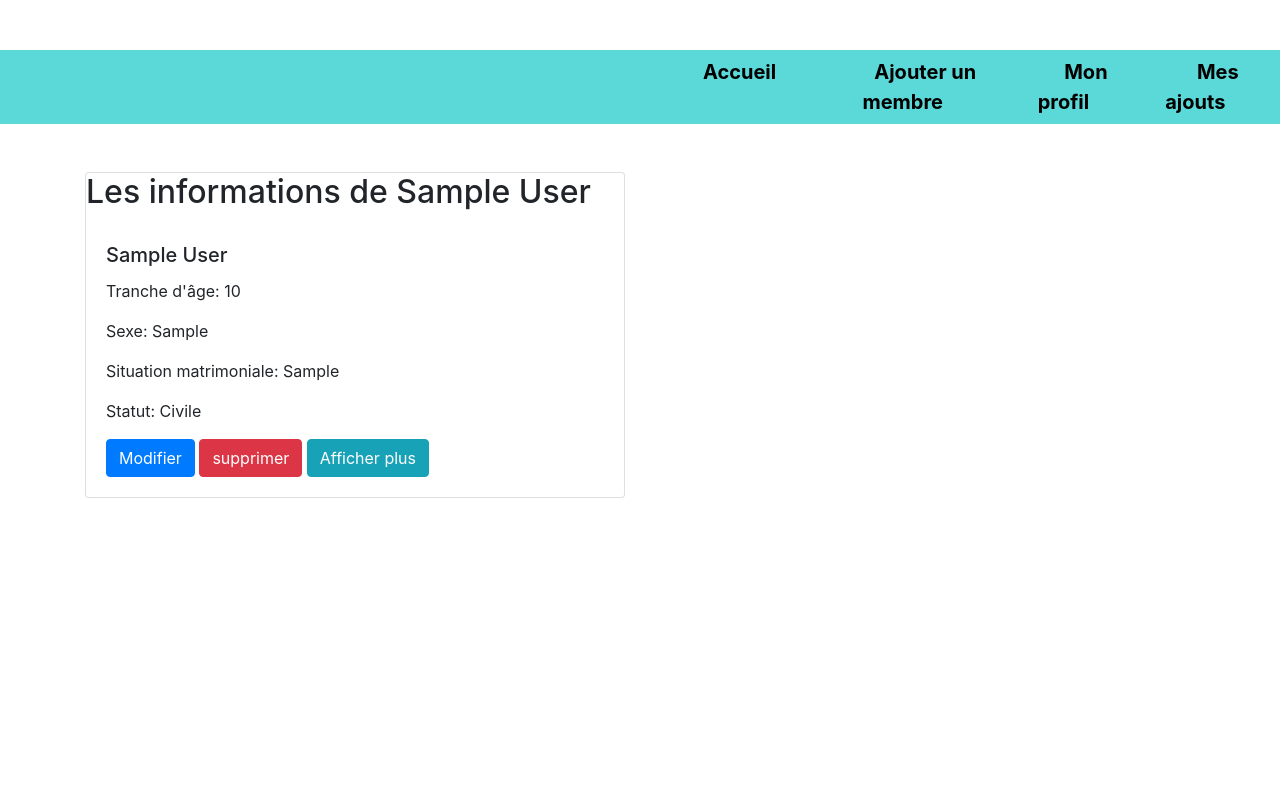
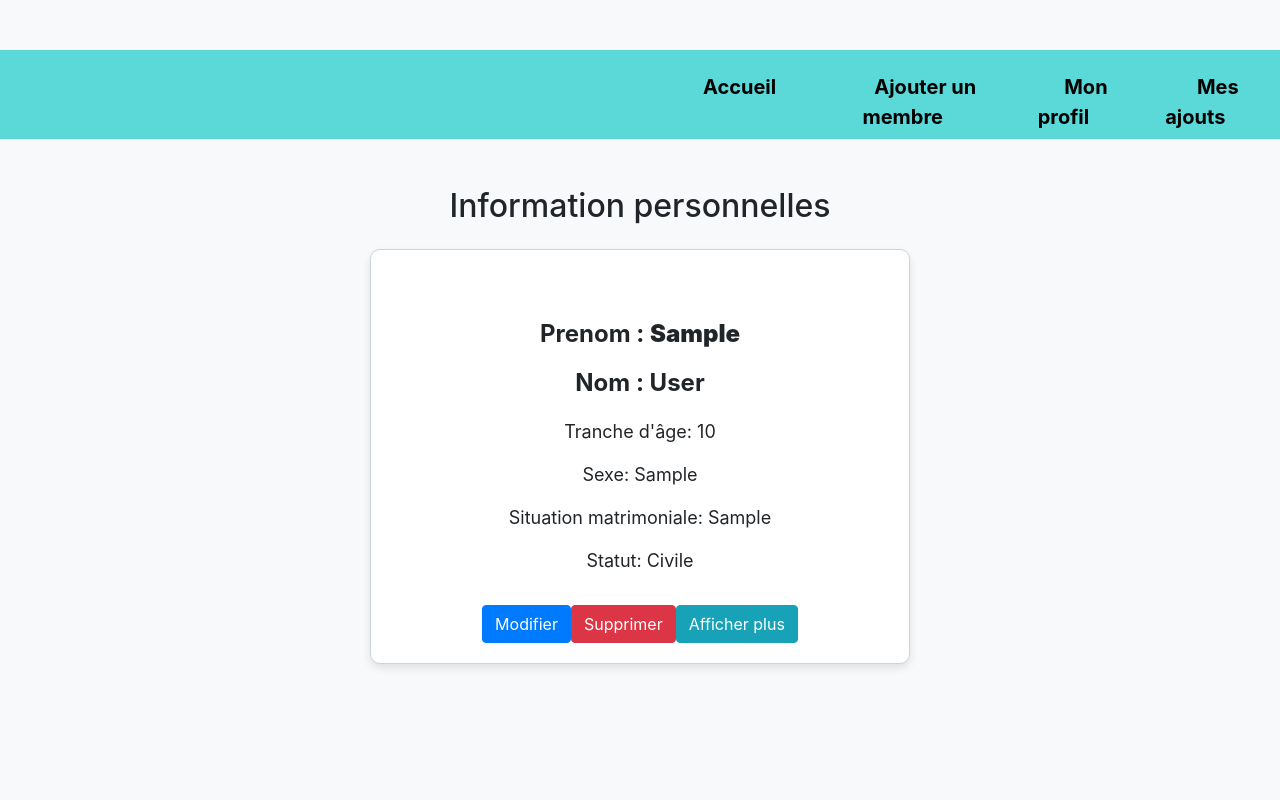
Before and after one commit to yandetoure/Marie_patte_doie, a PHP site: page /detail.php?id=1 in a window 1280 px wide. Run offline with PHP 8.4, Linux system fonts and the light colour scheme; tables that the repository leaves empty or names only in its code hold one stand-in row (values such as "Sample post"); some libraries are stand-ins or nearby versions.

Commit message:
Ajout de bootsrap et css pour embellir l'affichage sur la page index et la page de détails des informations

```diff
--- a/add.php
+++ b/add.php
@@ -1,3 +1,4 @@
+
 <?php
 
 //Inclusion de la page de configuration et de la page member et du header
--- a/detail.php
+++ b/detail.php
@@ -15,27 +15,55 @@ if(isset($_GET['id'])){
     <title>Liste des membres</title>
     <link rel="stylesheet" href="https://stackpath.bootstrapcdn.com/bootstrap/4.5.2/css/bootstrap.min.css">
     <style>
+        body {
+            background-color: #f8f9fa;
+        }
 
+        .membre-card {
+            border: 1px solid #ced4da;
+            border-radius: 10px;
+            margin-bottom: 20px;
+            background-color: #fff;
+            box-shadow: 0 4px 8px rgba(0, 0, 0, 0.1);
+        }
+
+        .membre-card:hover {
+            box-shadow: 0 4px 8px rgba(0, 0, 0, 0.1);
+            transform: translateY(-5px);
+        }
+
+        .card-title {
+            font-size: 1.5rem;
+            font-weight: bold;
+            margin-bottom: 20px;
+        }
+
+        .card-body {
+            margin-top: 50px;
+            text-align: center;
+            font-size: 18px;
+        }
+
+        .btn {
+            margin-top: 15px;
+        }
     </style>
 </head>
 <body>
 
 <div class="container mt-5">
-    <?php ?>
-    <div class="row">
-        <style>
-             card-body{
-                background-color:red;
-            }
-        </style>
+    <h2 class="text-center mb-4">Information personnelles</h2>
+    <div class="row justify-content-center">
         <?php
         // Inclure le fichier de configuration avec les paramètres de connexion à la base de données
+        include 'config.php';
+        require_once 'header.php';
 
         try {
             // Requête pour sélectionner tous les membres de la base de données
             $sql = "SELECT * FROM Member WHERE id = :id";
             $stmt = $connexion->prepare($sql);
-            $stmt->bindParam('id',$id,PDO::PARAM_INT);
+            $stmt->bindParam(':id', $id, PDO::PARAM_INT);
             $stmt->execute();
 
             // Vérifier si des membres sont retournés
@@ -44,16 +72,16 @@ if(isset($_GET['id'])){
                 while($row = $stmt->fetch(PDO::FETCH_ASSOC)) {
                     echo '<div class="col-md-6">';
                     echo '<div class="card membre-card">';
-                    echo '<h2 class="card-title"> Les informations de ' . $row['first_name'] . ' ' . $row['last_name'] . '</h2>';
-                    echo '<div class="card-body texte-center">';
-                    echo '<h5 class="card-title">' . $row['first_name'] . ' ' . $row['last_name'] . '</h5>';
-                    echo '<p class="card-text">Tranche d\'âge: ' . $row['tranche_age'] . '</p>';
+                    echo '<div class="card-body">';
+                    echo '<h5 class="card-title"  > Prenom : <strong> ' . $row['first_name'] . ' </strong> </h5>';
+                    echo '<h5 class="card-title"  > Nom : '  . $row['last_name'] . '</h5>';
+                    echo '<p class="card-text"Tranche d\'âge : >Tranche d\'âge: ' . $row['tranche_age'] . '</p>';
                     echo '<p class="card-text">Sexe: ' . $row['sexe'] . '</p>';
-                    echo '<p class="card-text">Situation matrimoniale: ' . $row['situation_matrimoniale'] . '</p>';
-                    echo '<p class="card-text">Statut: ' . $row['statut'] . '</p>';
-                    echo ' <a href="update.php?id=' . $row['id'] . '" class="btn btn-primary">Modifier</a>';
-                    echo ' <a href="delete.php?id=' . $row['id'] . '" class="btn btn-danger">supprimer</a>';
-                    echo ' <a href="delete.php?id=' . $row['id'] . '" class="btn btn-info">Afficher plus</a>';
+                    echo '<p class="card-text"Situation matrimoniale : >Situation matrimoniale: ' . $row['situation_matrimoniale'] . '</p>';
+                    echo '<p class="card-text"Stutu :>Statut: ' . $row['statut'] . '</p>';
+                    echo '<a href="update.php?id=' . $row['id'] . '" class="btn btn-primary">Modifier</a>';
+                    echo '<a href="delete.php?id=' . $row['id'] . '" class="btn btn-danger">Supprimer</a>';
+                    echo '<a href="delete.php?id=' . $row['id'] . '" class="btn btn-info">Afficher plus</a>';
                     echo '</div>';
                     echo '</div>';
                     echo '</div>';
--- a/update.php
+++ b/update.php
@@ -25,6 +25,9 @@ if ($_SERVER["REQUEST_METHOD"] === "POST") {
     exit();
 
 }
+
+       //Appel de la methode addMember
+        $member->addMember($first_name,$last_name,$matricule,$tranche_age,$sexe,$situation_matrimoniale,$statut);
 
 ?>
 
```
Also changed, not shown: index.php (+13 -15 lines).
